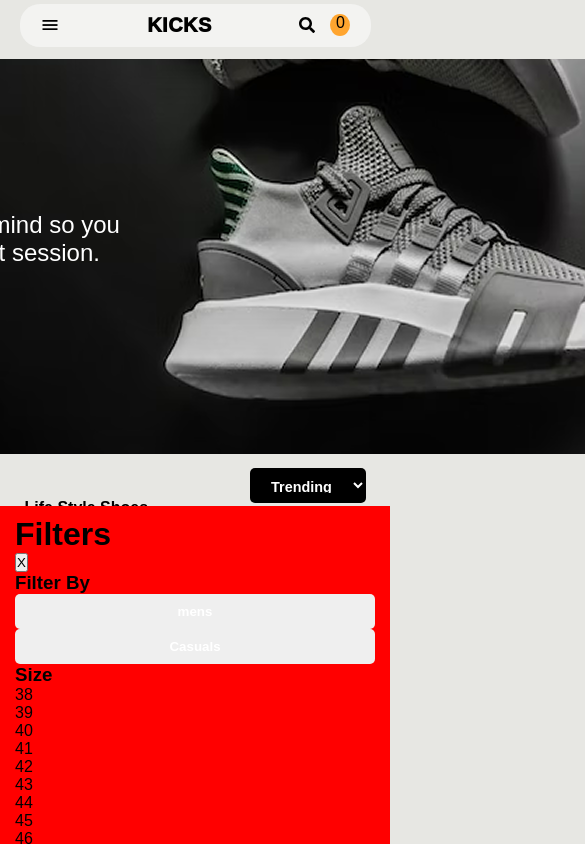
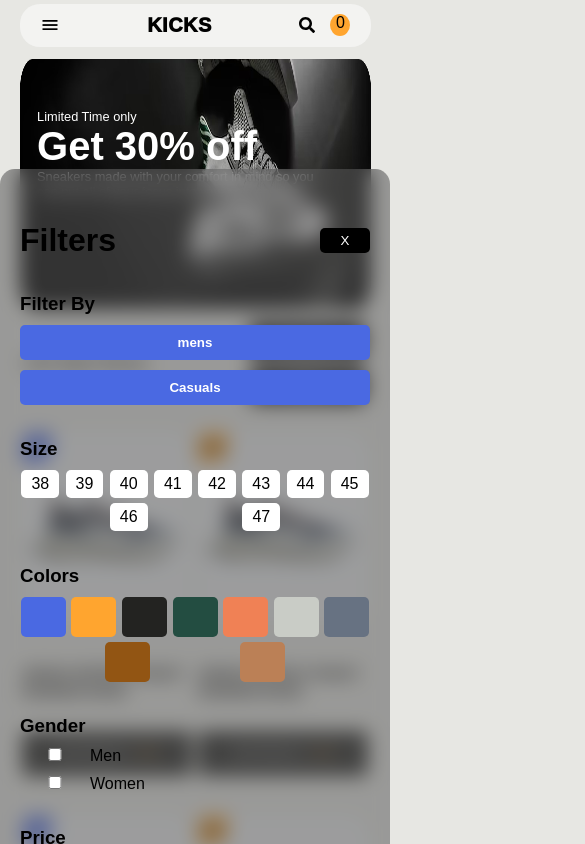
Before and after one commit to Kotteeswaran12/Kicks_shoes, a React (Vite) app: page /Products in a window 390 px wide. Both pictures are taken after a click on the button "Filter". Shown: the top 844 px of the page, 585 px wide, since content can reach past the window. Built offline with nearby package versions, Linux system fonts and the light colour scheme; a web font is replaced by a local one.

Commit message:
Procudt Listing pase fully Done Including Responsive git add .

```diff
--- a/src/Cart/Cart.jsx
+++ b/src/Cart/Cart.jsx
@@ -1,9 +1,23 @@
 import React from 'react'
 import './Cart.css'
+import { CartContext } from '../App'
+import { useContext } from 'react'
 // import { cart } from '../Const/const'
 export const Cart = () => {
 
+  const { cart} = useContext(CartContext);
+    console.log(cart);
   return (
-    <div className='cartOuter'>Cart</div>
+    <div className='cartOuter'>
+      {
+        Object.values(cart).map((e , i)=>(
+          <div key={i}>
+            <img src={`${e.img[0]}`} alt="" />
+            <h1>{e.name}</h1>
+          </div>
+        ))
+      }
+
+    </div>
   )
 }
--- a/src/HeroSection/HeroSection.jsx
+++ b/src/HeroSection/HeroSection.jsx
@@ -3,10 +3,11 @@ import './HeroSection.css'
 import bgImg from '../assets/HeroImgs/image 14.png'
 import smlImg1 from '../assets/HeroImgs/Rectangle 1.png'
 import smlImg2 from '../assets/HeroImgs/Rectangle 2.png'
-
+import { useNavigate } from 'react-router-dom'
 
 const HeroSection = () => {
 
+  const Navigate = useNavigate();
 
   return (
     <div className='Outer'>
@@ -26,7 +27,7 @@ const HeroSection = () => {
         <div className="content">
           <h1>NIKE AIR MAX</h1>
           <p>Nike introducing the new air max for everyone's comfort</p>
-          <button>SHOP NOW</button>
+          <button onClick={()=> Navigate("/products")}>SHOP NOW</button>
         </div>
       </div>
     </div>
--- a/src/NewDrop/NewDrop.jsx
+++ b/src/NewDrop/NewDrop.jsx
@@ -4,9 +4,12 @@ import gsap from 'gsap';
 import ScrollTrigger from 'gsap/ScrollTrigger';
 import ProdCards from './ProdCards'
 import Btn from '../Components/Btn';
+import { useNavigate } from 'react-router-dom';
 gsap.registerPlugin(ScrollTrigger);
 
 function NewDrop() {
+
+    const Navigate = useNavigate();
 
     useEffect(() => {
         // Wrap in context so GSAP runs after render
@@ -38,9 +41,10 @@ function NewDrop() {
                 <div className="NewInnerMost">
                     <div className="NewHeading">
                         <h1>Don’t miss out <span>new drops</span></h1>
-                        <Btn text={"SHOP NEW DROPS"} color={"#4A69E2"}></Btn>
+                        {/* <Btn text={"SHOP NEW DROPS"} color={"#4A69E2"} onClick={Navigate("/Products")}></Btn> */}
+                        <button onClick={()=> Navigate("/products")}>SHOP NEW DROPS</button>
                     </div>
-                    <ProdCards></ProdCards>
+                    <ProdCards ></ProdCards>
                 </div>
 
             </div>
--- a/src/ProdList/Filetrs.css
+++ b/src/ProdList/Filetrs.css
@@ -1,17 +1,143 @@
-*{
+* {
     padding: 0%;
     margin: 0%;
     box-sizing: border-box;
 }
-.filterM{
-    background-color: red;
+
+.filterM {
+    background-color: rgba(92, 92, 92, 0.558);
     width: 100%;
+    /* overflow: hidden; */
+    height: 100%;
     padding: 10px 15px;
     position: absolute;
-    top: 60%;
-    right: 0;
+    top: 20%;
+    left: 0%;
+    justify-content: center;
+    border-radius: 15px;
+    backdrop-filter: blur(10px);
+    display: flex;
+    flex-direction: column;
+    justify-content: space-evenly;
+    opacity: 0;
+    padding: 20px;
+    animation: opacity 500ms ease-in-out forwards;
 }
-.filterMOuter{
-    background-color:black;
+
+@keyframes opacity {
+    from {
+        opacity: 0;
+    }
+
+    to {
+        opacity: 1;
+    }
+}
+
+.filterMOuter {
+    width: 100%;
+    height: 100%;
+    overflow: hidden;
+    background-color: black;
     z-index: 3000;
+
 }
+
+.filterM>.head {
+    display: flex;
+    align-items: center;
+    justify-content: space-between;
+}
+
+.filterM>.head>button {
+    width: 50px;
+    height: 25px;
+    background-color: black;
+    border: none;
+    color: white;
+    border-radius: 5px;
+}
+
+.filterM>.filterBy {
+    display: flex;
+    flex-direction: column;
+    gap: 10px;
+    /* align-items: center; */
+}
+
+.filterM>.filterBy>.filterBtn {
+    display: flex;
+    flex-direction: column;
+    gap: 10px;
+}
+
+.filterM>.size {
+    display: flex;
+    flex-direction: column;
+    gap: 10px;
+}
+
+.filterM>.size>.SizeList {
+    display: flex;
+    gap: 5px;
+    align-items: center;
+    justify-content: space-evenly;
+    /* width: 100%; */
+    flex-wrap: wrap;
+}
+
+.filterM>.size>.SizeList>.SizeBox {
+    width: auto;
+    height: auto;
+    background-color: white;
+    /* border-radius: ; */
+    /* padding: 10px; */
+    padding: 5px 10px;
+    text-align: center;
+    border-radius: 5px;
+
+}
+
+/* ! Color Box and its List */
+.filterM>.colors {
+    display: flex;
+    flex-direction: column;
+    gap: 10px;
+}
+
+.filterM>.colors>.ColorList {
+    display: flex;
+    gap:5px;
+    align-items: center;
+    justify-content: space-evenly;
+    flex-wrap: wrap;
+}
+
+.filterM>.colors>.ColorList>.ColorBox {
+    width: 45px;
+    height: 40px;
+    border-radius: 5px;
+    background-color: white;
+    text-align: center;
+}
+
+.filterM>.gender {
+    display: flex;
+    flex-direction: column;
+    gap: 10px;
+}
+
+.filterM>.gender>.men>input,
+.women>input {
+    width: 70px;
+    /* background-color: red; */
+}
+
+.filterM>.price>input {
+    width: 100%;
+}
+
+.filterM>.price>p {
+    font-size: 1.2rem;
+    font-weight: bold;
+}
--- a/src/ProdList/Filters.jsx
+++ b/src/ProdList/Filters.jsx
@@ -3,25 +3,27 @@ import { useState } from 'react';
 import Btn from '../Components/Btn';
 import { Category } from '../Const/const';
 import './Filetrs.css'
-export const Filters = () => {
+export const Filters = ({setShowFilter}) => {
     const [Price, setPrice] = useState(500);
     const [{ size, color }] = Category;
     const [colors, setColor] = useState(0);
     const [Sizeselected, setSizeseleted] = useState(0);
+
+    // console.log(setShowFilter);
     return (
         <div className='filterMOuter'>
             <div className="filterM">
                 <div className="head">
                     <h1>Filters</h1>
 
-                    <button>X</button>
+                    <button onClick={()=>setShowFilter(false)}>X</button>
                 </div>
                 <div className="filterBy">
                     <h3>Filter By</h3>
 
                     <div className="filterBtn">
-                        <Btn text={"mens"} ></Btn>
-                        <Btn text={"Casuals"}></Btn>
+                        <Btn text={"mens"} color={"#4A69E2"} ></Btn>
+                        <Btn text={"Casuals"} color={"#4A69E2"}></Btn>
                     </div>
                 </div>
                 <div className="size">
@@ -47,7 +49,7 @@ export const Filters = () => {
                         {
                             color.map((c, i) => {
                                 return (
-                                    <div className={`ColorBox ${colors == i ? 'active' : ''}`} style={{ backgroundColor: `${c}`, width: '20px', height: '20px' }} key={i} onClick={() => { ; setColor(i) }}></div>
+                                    <div className={`ColorBox ${colors == i ? 'active' : ''}`} style={{ backgroundColor: `${c}` }} key={i} onClick={() => { ; setColor(i) }}></div>
                                 )
                             })
                         }
@@ -73,7 +75,7 @@ export const Filters = () => {
                     <input type="range" name="price" id="price" min={1000} max={10000} step={100} onChange={(e) => { setPrice(e.target.value); }} />
                     <p>RS : {Price}</p>
                 </div>
-                < Btn text={"Submit"} color={"black"} />
+                < Btn text={"Submit"} color={"black"} onClick={setShowFilter}/>
             </div></div>
     )
 }
--- a/src/ProdList/ProdList.css
+++ b/src/ProdList/ProdList.css
@@ -18,12 +18,14 @@
     flex-direction: column;
     align-items: center;
     justify-content: center;
+    overflow: hidden;
 }
 
 .ProdListOuter>.banner {
     position: relative;
     /* width: 100%; */
 }
+
 
 .ProdListOuter .banner>.text {
     position: absolute;
@@ -168,7 +170,6 @@
         border: 1px solid rgba(0, 0, 0, 0.285);
         cursor: pointer;
         display: flex;
-
         align-items: center;
         justify-content: center;
         font-size: 0.9rem;
@@ -247,11 +248,56 @@
         width: 100%;
         padding: 0px;
     }
+
+    .ProdListOuter .banner>img {
+        object-fit: fill;
+        height: 250px;
+    }
+
+    .ProdListOuter .banner>.text {
+        top: 20%;
+        width: 550px;
+
+        p {
+            width: 500px;
+            font-size: 1rem;
+            text-wrap: wrap;
+
+        }
+
+        h1 {
+            font-size: 3rem;
+        }
+    }
 }
 
 @media (max-width:620px) {
     .ProdListOuter>.prodTitles>h1 {
         font-size: 1.5rem;
+    }
+
+    .ProdListOuter>.banner>img {
+        /* width: fit-content; */
+        /* display: none; */
+        width: 100%;
+        height: 300px;
+        object-fit: cover;
+    }
+
+    .ProdListOuter .banner>.text {
+
+        width: 550px;
+
+        p {
+            width: 350px;
+            font-size: 1rem;
+            text-wrap: wrap;
+
+        }
+
+        h1 {
+            font-size: 3rem;
+        }
     }
 }
 
@@ -264,9 +310,11 @@
     .ProdListOuter>.prodTitles {
         height: 100px;
     }
-      .ProdListOuter>.prodTitles>.M{
+
+    .ProdListOuter>.prodTitles>.M {
         flex-direction: column;
-      }
+    }
+
     .ProdListOuter>.prodTitles>.M>select {
         /* width: 80px; */
         height: 35px;
@@ -285,6 +333,29 @@
 
 }
 
+@media (max-width:424px) {
+    .ProdListOuter .banner>img {
+        object-fit: fill;
+        height: 250px;
+    }
+
+    .ProdListOuter .banner>.text {
+        top: 20%;
+        width: 550px;
+
+        p {
+            width: 300px;
+            font-size: 0.8rem;
+            text-wrap: wrap;
+
+        }
+
+        h1 {
+            font-size: 2.5rem;
+        }
+    }
+}
+
 @media (max-width:400px) {
     .ProdListOuter>.prodTitles>h1 {
         font-size: 1rem;
@@ -292,4 +363,29 @@
     }
 
 
+
+
 }
+
+@media (max-width:367px) {
+    .ProdListOuter .banner>img {
+        object-fit: fill;
+        height: 200px;
+    }
+
+    .ProdListOuter .banner>.text {
+        top: 20%;
+        width: 550px;
+
+        p {
+            width: 250px;
+            font-size: 0.6rem;
+            text-wrap: wrap;
+
+        }
+
+        h1 {
+            font-size: 2rem;
+        }
+    }
+}
--- a/src/ProdList/ProdList.jsx
+++ b/src/ProdList/ProdList.jsx
@@ -5,7 +5,10 @@ import ProdCards from '../NewDrop/ProdCards';
 import { Category } from '../Const/const';
 import Btn from '../Components/Btn';
 import { Filters } from './Filters';
+
 const ProdList = () => {
+
+
 
     const isMobile = window.innerWidth <= 955;
     console.log(isMobile);
@@ -63,7 +66,7 @@ const ProdList = () => {
                 }
             </div>
                 {
-                    showFilter && <Filters ></Filters>
+                    showFilter && <Filters setShowFilter={setShowFilter} ></Filters>
                 }
 
             <div className="ProdLists">
--- a/src/main.jsx
+++ b/src/main.jsx
@@ -9,7 +9,7 @@ import Footer from './Footer/Footer.jsx'
 
 createRoot(document.getElementById('root')).render(
   <BrowserRouter>
-     <NavBar />
+
     <App></App>
     <Footer />
 
```
Also changed, not shown: src/App.jsx (+15 -6 lines), src/NavBar.jsx (+14 -12 lines), src/ProductDetails/ProductDetails.jsx (+11 -15 lines).
